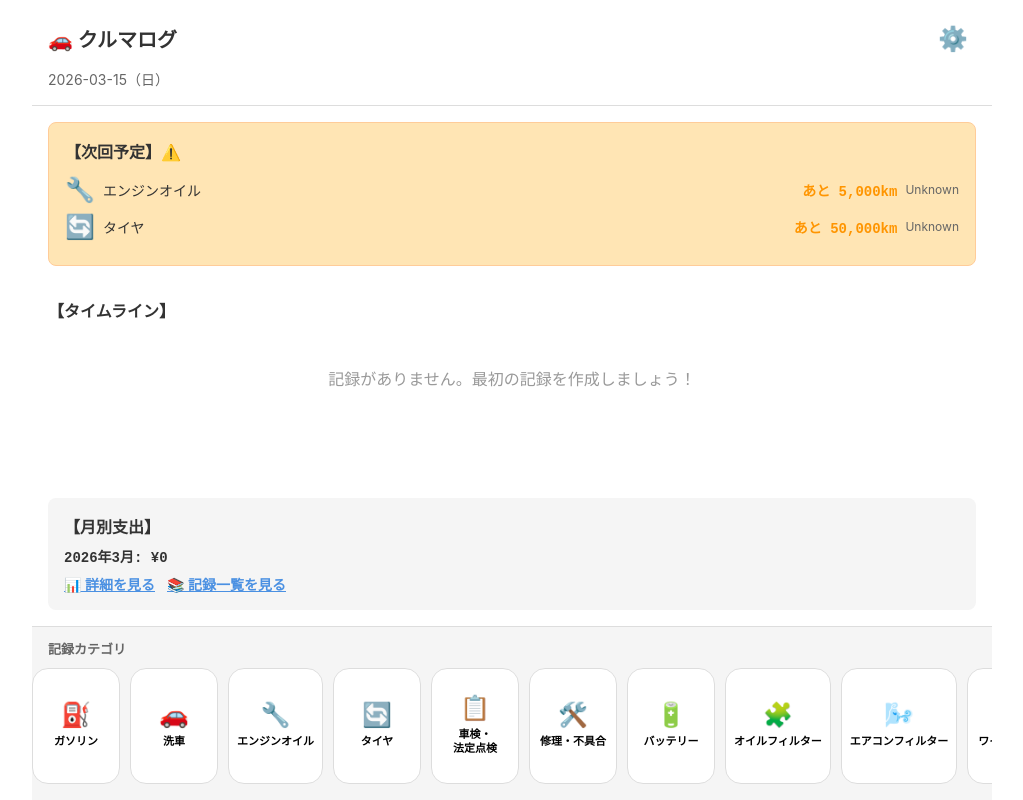
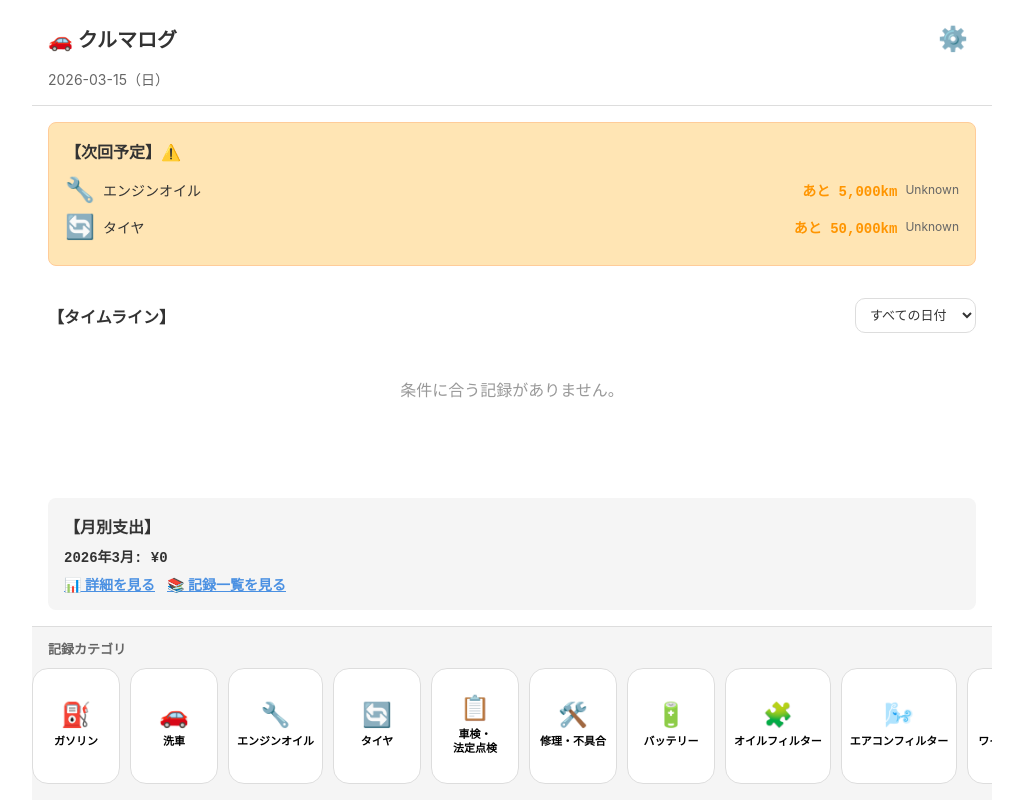
Before and after one commit to shun-devlab/kuruma-log, a Vue app: page / in a window 1280 px wide. Shown: the whole page, without its empty margins (128-1151 px from the left). Built offline with nearby package versions, Linux system fonts and the light colour scheme.

Commit message:
feat: add date filter to home timeline

```diff
--- a/src/views/Home.vue
+++ b/src/views/Home.vue
@@ -21,11 +21,19 @@
     </div>
 
     <div class="timeline">
-      <h2>【タイムライン】</h2>
-      <div v-if="records.length === 0" class="empty-state">
-        記録がありません。最初の記録を作成しましょう！
+      <div class="timeline-header-row">
+        <h2>【タイムライン】</h2>
+        <select v-model="selectedTimelineDate" class="timeline-date-select">
+          <option value="all">すべての日付</option>
+          <option v-for="date in timelineDateOptions" :key="date" :value="date">
+            {{ formatDate(date) }}
+          </option>
+        </select>
       </div>
-      <div v-for="record in records" :key="record.id" class="timeline-item" @click="editRecord(record.id)">
+      <div v-if="filteredTimelineRecords.length === 0" class="empty-state">
+        条件に合う記録がありません。
+      </div>
+      <div v-for="record in filteredTimelineRecords" :key="record.id" class="timeline-item" @click="editRecord(record.id)">
         <div class="item-date">{{ formatDate(record.date) }}</div>
         <div class="item-content">
           <span class="icon">{{ getIcon(record.type) }}</span>
@@ -104,7 +112,8 @@ export default {
       selectedRecordType: null,
       selectedRecord: null,
       upcomingMaintenance: [],
-      currentMileage: 0
+      currentMileage: 0,
+      selectedTimelineDate: 'all'
     }
   },
   computed: {
@@ -133,6 +142,13 @@ export default {
     },
     recordTypes() {
       return RECORD_TYPES
+    },
+    timelineDateOptions() {
+      return [...new Set(this.records.map((record) => record.date))].sort().reverse()
+    },
+    filteredTimelineRecords() {
+      if (this.selectedTimelineDate === 'all') return this.records
+      return this.records.filter((record) => record.date === this.selectedTimelineDate)
     }
   },
   watch: {
@@ -336,11 +352,33 @@ export default {
   overflow-y: auto;
 }
 
+.timeline-header-row {
+  display: flex;
+  justify-content: space-between;
+  align-items: center;
+  gap: 12px;
+  margin-bottom: 12px;
+}
+
 .timeline h2 {
   font-size: 16px;
   font-weight: bold;
-  margin-bottom: 12px;
   color: #333333;
+}
+
+.timeline-date-select {
+  border: 1px solid #dddddd;
+  border-radius: 10px;
+  padding: 8px 10px;
+  background: #ffffff;
+  color: #333333;
+  font-size: 13px;
+  max-width: 180px;
+}
+
+.timeline-date-select:focus {
+  outline: none;
+  border-color: #ff9500;
 }
 
 .empty-state {
@@ -569,6 +607,16 @@ export default {
     padding: 12px;
   }
 
+  .timeline-header-row {
+    flex-direction: column;
+    align-items: stretch;
+  }
+
+  .timeline-date-select {
+    max-width: none;
+    width: 100%;
+  }
+
   .timeline-item {
     margin-bottom: 12px;
     padding-bottom: 10px;
```
